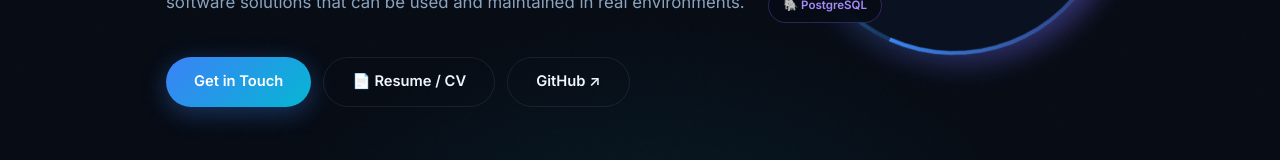
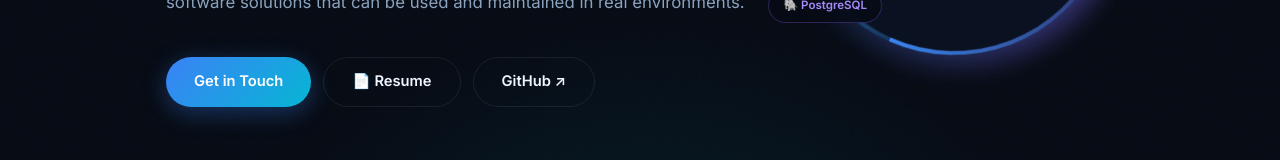
Before and after one commit to koard/Portfolio, a Next.js app: page / in a window 1280 px wide. Shown: the part 554-714 px from the top of the page. Built offline with nearby package versions, Linux system fonts and the light colour scheme.

Commit message:
feat: add resume pdf document to public assets

```diff
--- a/app/page.tsx
+++ b/app/page.tsx
@@ -553,9 +553,9 @@ export default function Home() {
                     target="_blank"
                     rel="noreferrer"
                     className="btn-secondary"
-                    title="View Resume / CV (PDF)"
+                    title="View Resume (PDF)"
                   >
-                    <span>📄 Resume / CV</span>
+                    <span>📄 Resume</span>
                   </a>
 
                   <a
```
Also changed, not shown: 1 other file (tests, documents, lock files or other folders).
